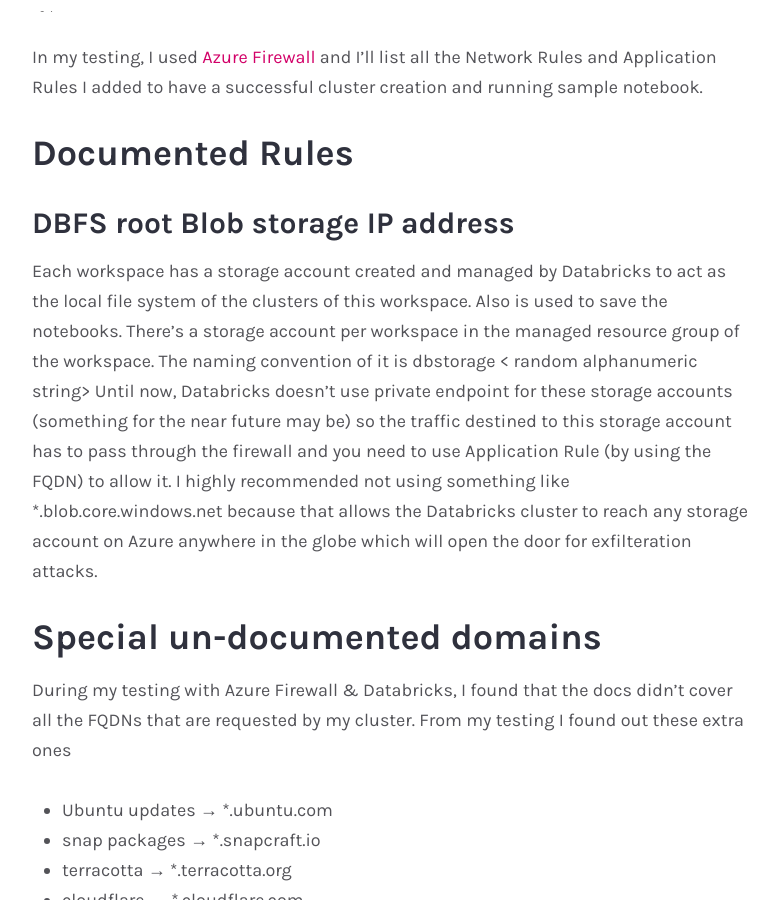
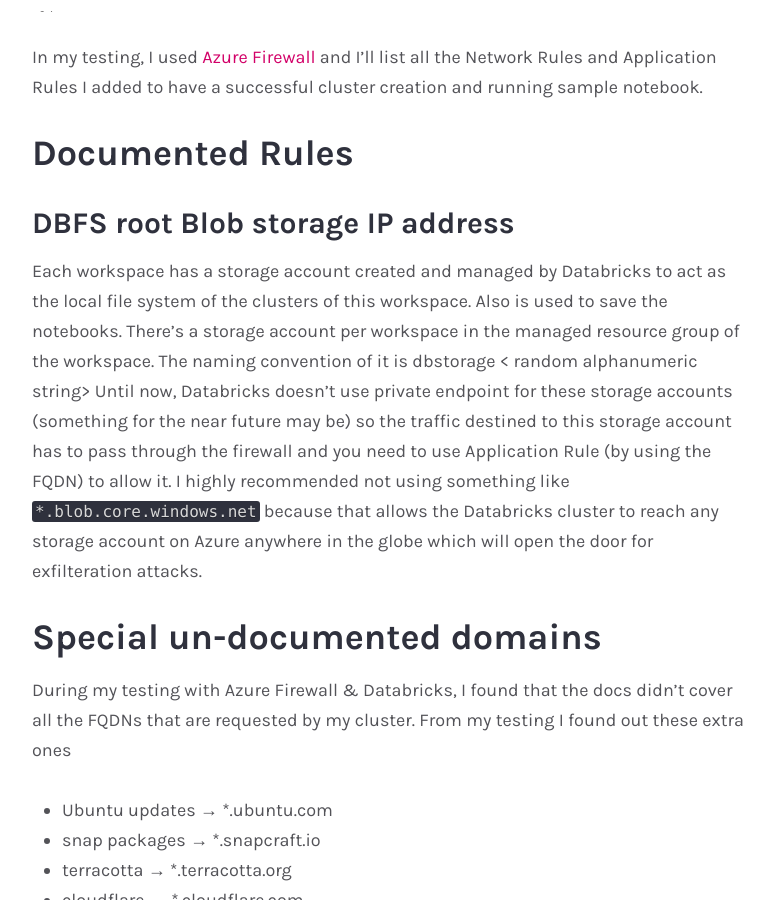
Before and after one commit to mosharafMS/cloudsafari, a Jekyll site: the page built from _posts/2020-09-05-Azure-Databricks-VNET-Integration.md, in a window 1280 px wide and 900 px high, scrolled down 5261 px. Shown: the whole window, without its empty margins (248-1026 px from the left). Built offline with Jekyll 4.4.1, drawn with Linux system fonts in a browser that asks for light colours; some web fonts are replaced; our own code applies the rules of GitHub Pages for plain Markdown files; comment, search, counter and statistics services are not loaded; part of the change alters nothing that is shown.

```diff
--- a/_posts/2020-09-05-Azure-Databricks-VNET-Integration.md
+++ b/_posts/2020-09-05-Azure-Databricks-VNET-Integration.md
@@ -59,7 +59,7 @@ In my testing, I used [Azure Firewall](https://docs.microsoft.com/en-us/azure/fi
 ### DBFS root Blob storage IP address
 Each workspace has a storage account created and managed by Databricks to act as the local file system of the clusters of this workspace. Also is used to save the notebooks. There's a storage account per workspace in the managed resource group of the workspace. The naming convention of it is dbstorage < random alphanumeric string>
 Until now, Databricks doesn't use private endpoint for these storage accounts (something for the near future may be) so the traffic destined to this storage account has to pass through the firewall and you need to use Application Rule (by using the FQDN) to allow it.
-I highly recommended not using something like *.blob.core.windows.net because that allows the Databricks cluster to reach any storage account on Azure anywhere in the globe which will open the door for exfilteration attacks.
+I highly recommended not using something like `*.blob.core.windows.net` because that allows the Databricks cluster to reach any storage account on Azure anywhere in the globe which will open the door for exfilteration attacks.
 
 ## Special un-documented domains
 During my testing with Azure Firewall & Databricks, I found that the docs didn’t cover all the FQDNs that are requested by my cluster. From my testing I found out these extra ones
@@ -69,6 +69,6 @@ During my testing with Azure Firewall & Databricks, I found that the docs didn
 -   cloudflare → *.cloudflare.com
 
 <!--stackedit_data:
-eyJoaXN0b3J5IjpbODAxOTA5MTExLC04NDUyNzE3NDYsLTE2OT
-c1NzA4NzRdfQ==
+eyJoaXN0b3J5IjpbLTE0NjQzMDA1ODUsLTg0NTI3MTc0NiwtMT
+Y5NzU3MDg3NF19
 -->
```
